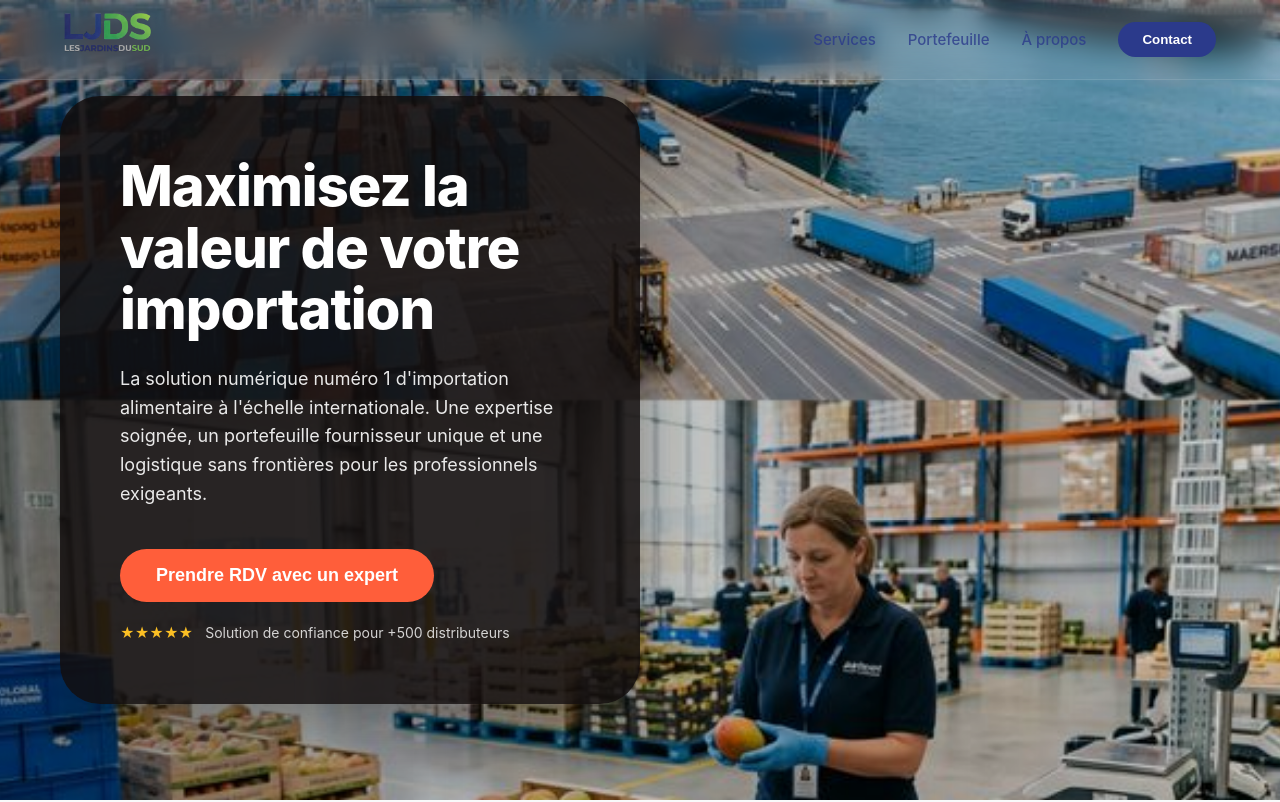
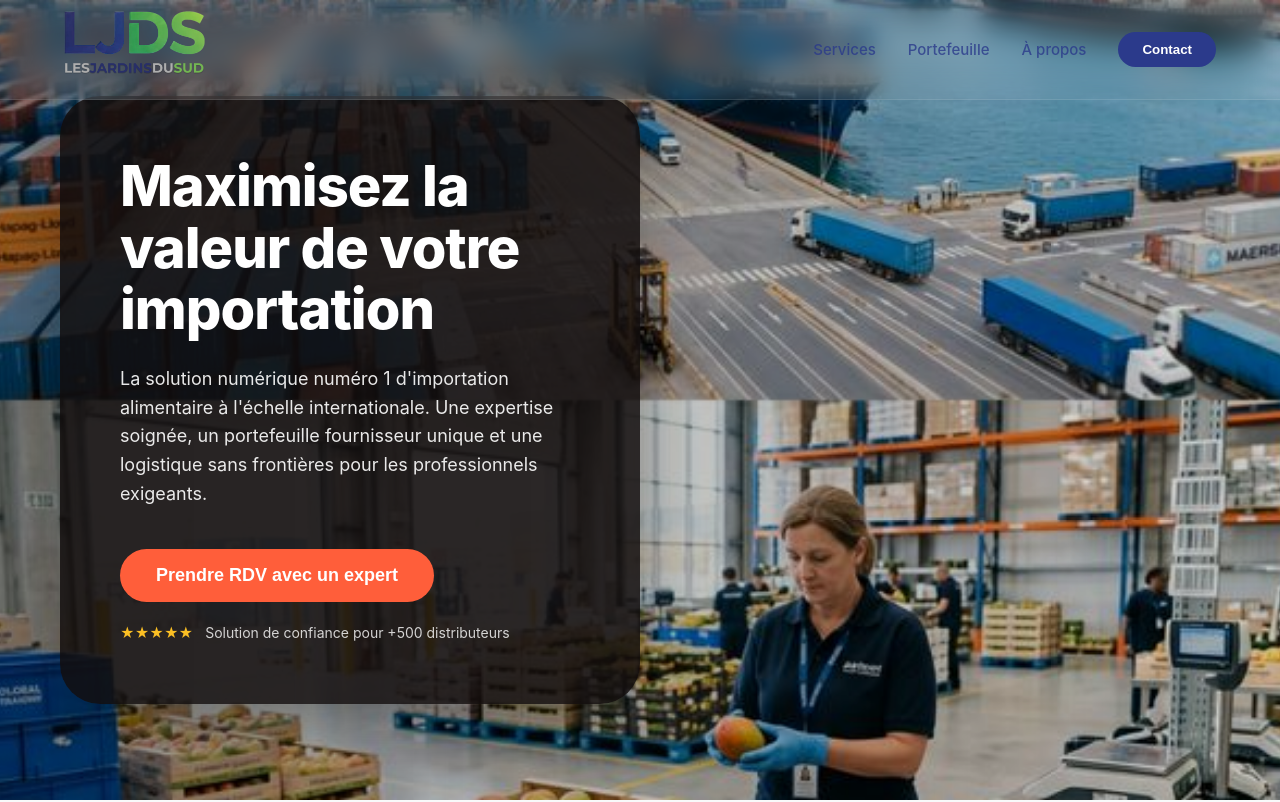
Before and after one commit to robinmasini/LJDS, a React (Vite) app: page / in a window 1280 px wide. Shown: the top 802 px of the page. Built offline with nearby package versions, Linux system fonts and the light colour scheme.

Commit message:
UI: Enlarge logo for better visibility

```diff
--- a/src/components/Footer.jsx
+++ b/src/components/Footer.jsx
@@ -9,7 +9,7 @@ const Footer = () => {
                 <div className="footer-top">
                     <div className="footer-brand">
                         <div className="logo">
-                            <img src={logo} alt="LJDS Logo" height="40" />
+                            <img src={logo} alt="LJDS Logo" height="65" />
                         </div>
                         <p>La solution numérique numéro 1 d'importation alimentaire à l'échelle internationale.</p>
                     </div>
--- a/src/components/Navbar.css
+++ b/src/components/Navbar.css
@@ -3,7 +3,7 @@
     top: 0;
     left: 0;
     width: 100%;
-    height: 80px;
+    height: 100px;
     display: flex;
     align-items: center;
     z-index: 1000;
--- a/src/components/Navbar.jsx
+++ b/src/components/Navbar.jsx
@@ -7,7 +7,7 @@ const Navbar = () => {
     <nav className="navbar">
       <div className="navbar-container">
         <div className="logo">
-          <img src={logo} alt="LJDS Logo" height="40" />
+          <img src={logo} alt="LJDS Logo" height="65" />
         </div>
         <ul className="nav-links">
           <li><a href="#services">Services</a></li>
```
